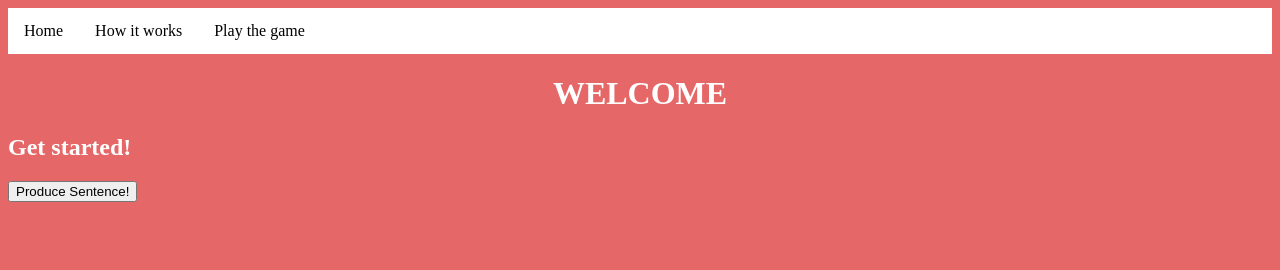
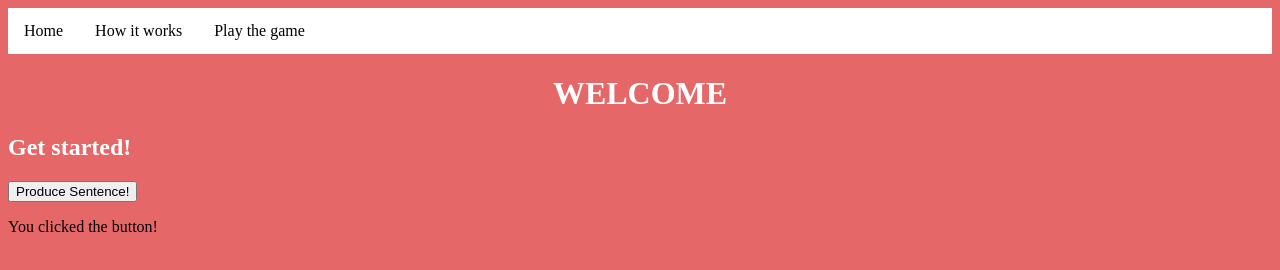
Before and after one commit to amelia-liston/CalHacksProject, a plain HTML site: page index.html in a window 1280 px wide. Both pictures are taken after a click on the button "Produce Sentence!". Drawn offline with Linux system fonts and the light colour scheme.

Commit message:
added javascipt file

```diff
--- a/index.html
+++ b/index.html
@@ -5,6 +5,8 @@
     <meta name="viewport" content="width=device-width, initial-scale=1.0">
     <title>Document</title>
     <link rel="stylesheet" href="styles.css">
+    <script src="script.js" defer></script>
+
 </head>
 <body>
     <nav>
--- a/script.js
+++ b/script.js
@@ -0,0 +1,11 @@
+function createParagraph() {
+    const para = document.createElement("p");
+    para.textContent = "You clicked the button!";
+    document.body.appendChild(para);
+  }
+
+  const buttons = document.querySelectorAll("button");
+
+  for (const button of buttons) {
+    button.addEventListener("click", createParagraph);
+  }
```
